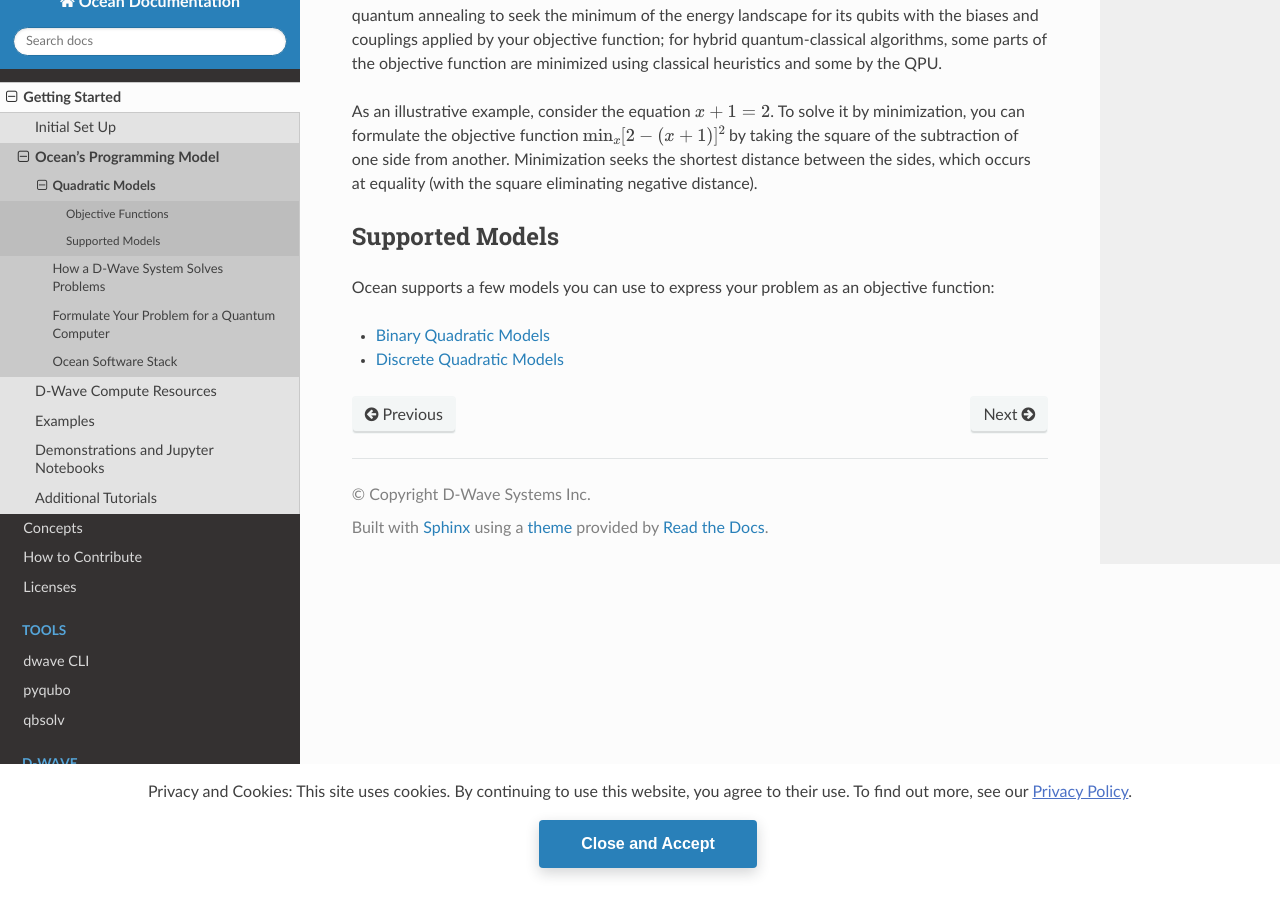
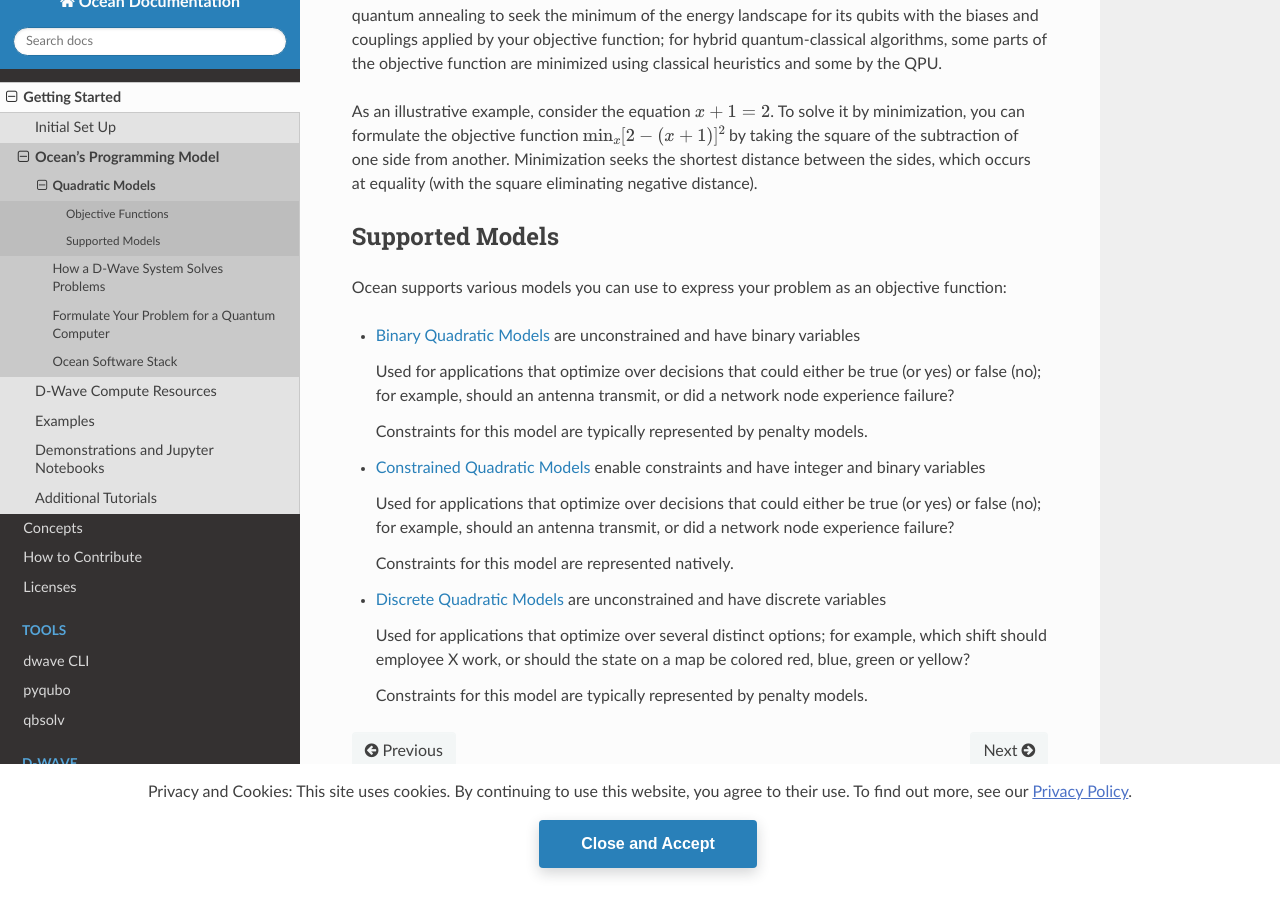
Before and after one commit to dwavesystems/dwave-ocean-sdk, a Sphinx documentation site: the page built from docs/overview/quadratic_models.rst, in a window 1280 px wide and 900 px high, scrolled down 597 px. Built offline with Sphinx 7.4.7 and the Read the Docs theme 2.0.0, drawn with Linux system fonts in a browser that asks for light colours; pages that are not in the unit, such as notebooks, are missing from menus; the version number could not be read and is left out.

```diff
--- /dev/null
+++ b/docs/concepts/cqm.rst
@@ -0,0 +1,7 @@
+.. _cqm_sdk:
+
+============================
+Constrained Quadratic Models
+============================
+
+The constrained quadratic model (CQM) is a
--- a/docs/concepts/index.rst
+++ b/docs/concepts/index.rst
@@ -15,6 +15,8 @@
      - Related terms
    * - :ref:`bqm_sdk`
      - BQM, Ising, QUBO
+   * - CQM, constraints
+     - :ref:`cqm_sdk`
    * - :ref:`csp_sdk`
      - CSP, binary CSP
    * - :ref:`dqm_sdk`
--- a/docs/overview/quadratic_models.rst
+++ b/docs/overview/quadratic_models.rst
@@ -40,8 +40,29 @@
 Supported Models
 ================
 
-Ocean supports a few models you can use to express your problem as an objective
+Ocean supports various models you can use to express your problem as an objective
 function:
 
-* :ref:`bqm_sdk`
-* :ref:`dqm_sdk`
+* :ref:`bqm_sdk` are unconstrained and have binary variables
+
+  Used for applications that optimize over decisions that could either be true
+  (or yes) or false (no); for example, should an antenna transmit, or
+  did a network node experience failure?
+
+  Constraints for this model are typically represented by penalty models.
+
+* :ref:`cqm_sdk` enable constraints and have integer and binary variables
+
+  Used for applications that optimize over decisions that could either be true
+  (or yes) or false (no); for example, should an antenna transmit, or
+  did a network node experience failure?
+
+  Constraints for this model are represented natively.
+
+* :ref:`dqm_sdk` are unconstrained and have discrete variables
+
+  Used for applications that optimize over several distinct options; for example,
+  which shift should employee X work, or should the state on a map be colored red,
+  blue, green or yellow?
+
+  Constraints for this model are typically represented by penalty models.
```
Also changed, not shown: other parts of docs/concepts/index.rst (+1 -0 lines).
